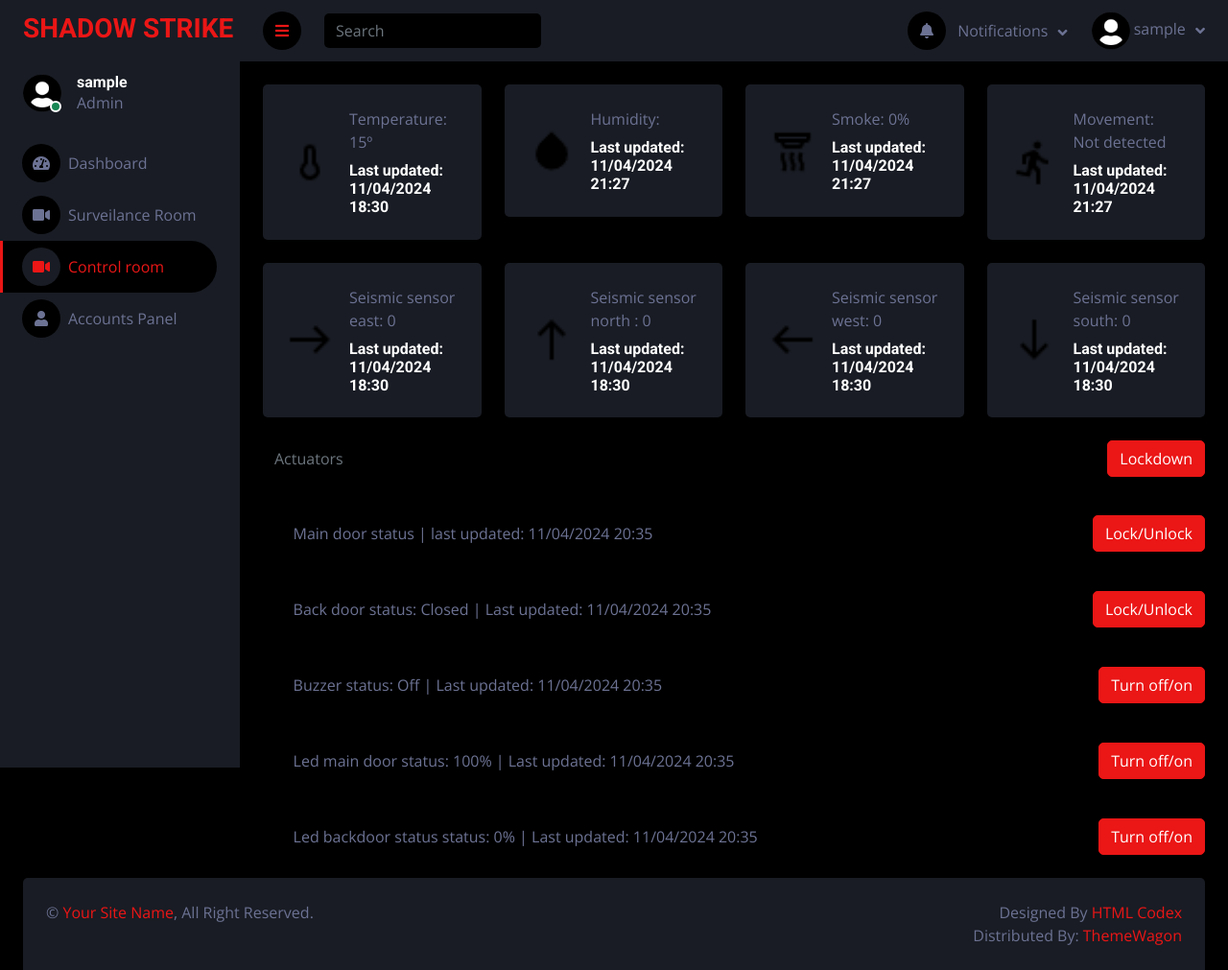
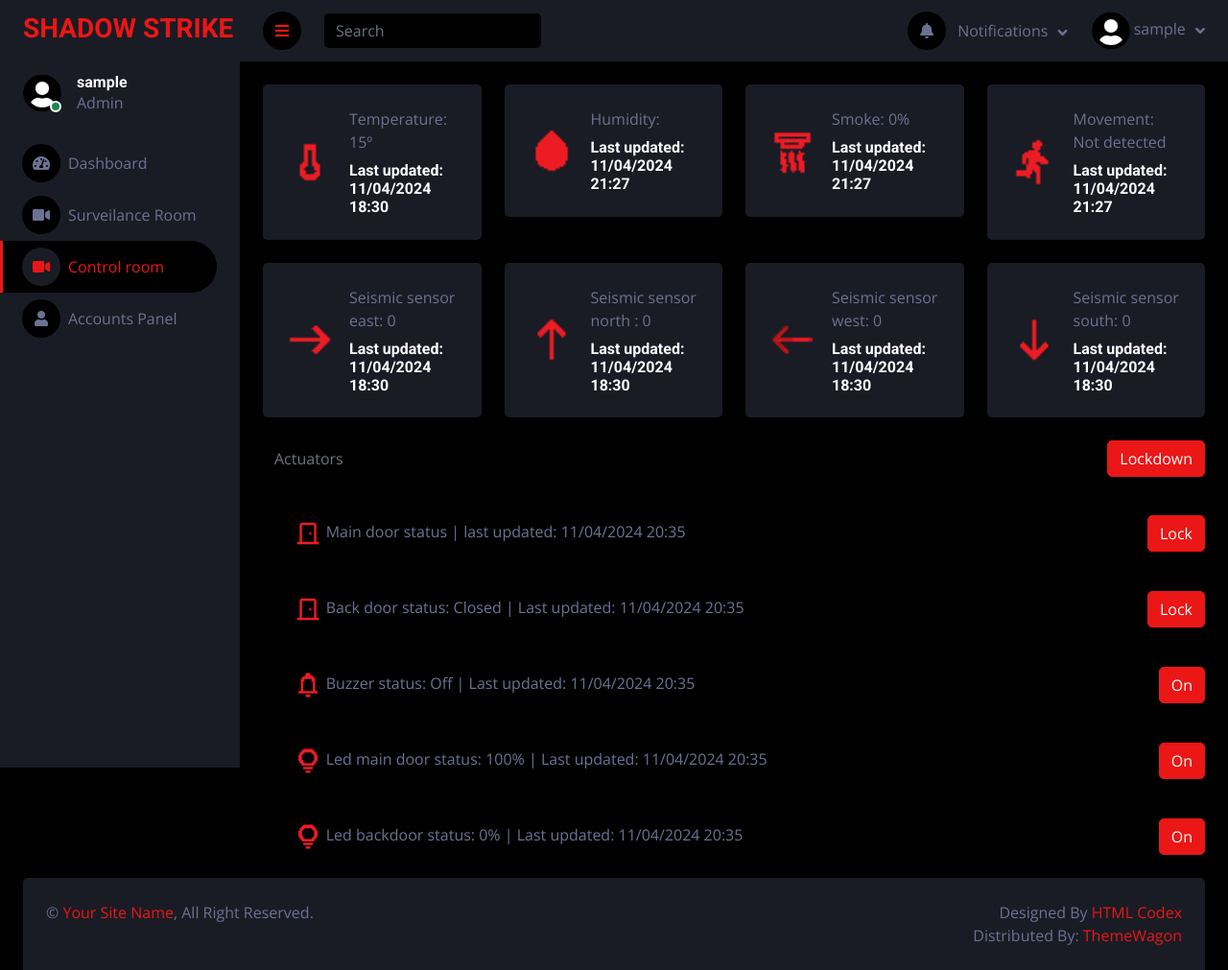
Before and after one commit to Miguel-Lopes/smart-surveillance-service, a PHP site: page /AtuadoresESensores.php in a window 1280 px wide. Shown: the whole page at 96% size. Run offline with PHP 8.4, Linux system fonts and the light colour scheme; the visitor is signed in with stand-in values (Sample User, id 1); some libraries are stand-ins or nearby versions.

Commit message:
Botões e imagens de atuadores dinamicos
Tornei os botões e icons dos atuadores dinamicos
TO DO:
Arranjar o bug do buzzer, quando carrego no botão "On" a imagem buzzerOn.png não aparece e não deteto nenhum erro no código

```diff
--- a/AtuadoresESensores.php
+++ b/AtuadoresESensores.php
@@ -45,9 +45,78 @@
     <!-- Template Stylesheet -->
     <link href="css/style.css" rel="stylesheet">
     <link rel="stylesheet" href="ourStyle.css">
+
+    <script>
+var imagesDoor = [
+    "Icons/doorClosed.png",
+    "Icons/doorOpen.png",
+];
+
+var imagesBuzzer = [
+    "Icons/buzzerOff.png",
+    "Icons/buzzerOn.png",
+];
+
+var imagesLed = [
+    "Icons/LedOff.png",
+    "Icons/LedOn.png",
+];
+
+
+var indexDoorMain = 0;
+var indexDoorSecondary = 0;
+var indexBuzzer = 0;
+var indexLedMain = 0;
+var indexLedSecondary = 0;
+
+
+function changeImageDoorMain() {
+    indexDoorMain = (indexDoorMain + 1) % imagesDoor.length;
+    document.getElementById('imageToChangeDoor').src = imagesDoor[indexDoorMain];
+}
+
+function changeImageDoorSecondary() {
+    indexDoorSecondary = (indexDoorSecondary + 1) % imagesDoor.length;
+    document.getElementById('imageToChangeDoorSecondary').src = imagesDoor[indexDoorSecondary];
+}
+
+function changeImageBuzzer() {
+    indexBuzzer = (indexBuzzer + 1) % imagesBuzzer.length;
+    document.getElementById('imageToChangeBuzzer').src = imagesBuzzer[indexBuzzer];
+}
+
+function changeImageLedMain() {
+    indexLedMain = (indexLedMain + 1) % imagesLed.length;
+    document.getElementById('imageToChangeLedMain').src = imagesLed[indexLedMain];
+}
+
+function changeImageLedSecondary() {
+    indexLedSecondary = (indexLedSecondary + 1) % imagesLed.length;
+    document.getElementById('imageToChangeLedSecondary').src = imagesLed[indexLedSecondary];
+}
+
+
+
+function changeButtonText(button) {
+    if (button.innerHTML == "Off") {
+        button.innerHTML = "On";
+    } else if(button.innerHTML == "On") {
+        button.innerHTML = "Off";
+    } else if(button.innerHTML == "Lock") {
+        button.innerHTML = "Unlock";
+    }else {
+        button.innerHTML = "Lock";
+    }
+
+}
+</script>
+
 </head>
 
 <body>
+
+
+
 
 <?php
 
@@ -305,7 +374,7 @@ $nome_Buzzer = file_get_contents("api/sensores_atuadores/Buzzer/nome.txt");
                 <div class="row g-4">
                     <div class="col-sm-6 col-xl-3">
                         <div class="bg-secondary rounded d-flex align-items-center justify-content-between p-4">
-                        <img src="Icons/temperature.png" alt="Humidity"
+                        <img src="Icons/temperature.png" alt="Temperature"
                         width="50"
                         height="50">
                             <div class="ms-3">
@@ -328,7 +397,7 @@ $nome_Buzzer = file_get_contents("api/sensores_atuadores/Buzzer/nome.txt");
                     </div>
                     <div class="col-sm-6 col-xl-3">
                         <div class="bg-secondary rounded d-flex align-items-center justify-content-between p-4">
-                        <img src="Icons/smoke.png" alt="Humidity"
+                        <img src="Icons/smoke.png" alt="Smoke"
                         width="50"
                         height="50"     >
                             <div class="ms-3">
@@ -339,7 +408,7 @@ $nome_Buzzer = file_get_contents("api/sensores_atuadores/Buzzer/nome.txt");
                     </div>
                     <div class="col-sm-6 col-xl-3">
                         <div class="bg-secondary rounded d-flex align-items-center justify-content-between p-4">
-                        <img src="Icons/movement.png" alt="Humidity"
+                        <img src="Icons/movement.png" alt="Movement"
                         width="50"
                         height="50"     >
                             <div class="ms-3">
@@ -350,7 +419,7 @@ $nome_Buzzer = file_get_contents("api/sensores_atuadores/Buzzer/nome.txt");
                     </div>
                     <div class="col-sm-6 col-xl-3">
                         <div class="bg-secondary rounded d-flex align-items-center justify-content-between p-4">
-                        <img src="Icons/east.png" alt="Humidity"
+                        <img src="Icons/east.png" alt="East seismic sensor"
                         width="50"
                         height="50">
                             <div class="ms-3">
@@ -361,7 +430,7 @@ $nome_Buzzer = file_get_contents("api/sensores_atuadores/Buzzer/nome.txt");
                     </div>
                     <div class="col-sm-6 col-xl-3">
                         <div class="bg-secondary rounded d-flex align-items-center justify-content-between p-4">
-                        <img src="Icons/north.png" alt="Humidity"
+                        <img src="Icons/north.png" alt="North seismic sensor"
                         width="50"
                         height="50">
                             <div class="ms-3">
@@ -372,7 +441,7 @@ $nome_Buzzer = file_get_contents("api/sensores_atuadores/Buzzer/nome.txt");
                     </div>
                     <div class="col-sm-6 col-xl-3">
                         <div class="bg-secondary rounded d-flex align-items-center justify-content-between p-4">
-                        <img src="Icons/west.png" alt="Humidity"
+                        <img src="Icons/west.png" alt="West seismic sensor"
                         width="50"
                         height="50"     >
                             <div class="ms-3">
@@ -383,7 +452,7 @@ $nome_Buzzer = file_get_contents("api/sensores_atuadores/Buzzer/nome.txt");
                     </div>
                     <div class="col-sm-6 col-xl-3">
                         <div class="bg-secondary rounded d-flex align-items-center justify-content-between p-4">
-                        <img src="Icons/south.png" alt="Humidity"
+                        <img src="Icons/south.png" alt="South seismic sensor"
                         width="50"
                         height="50"     >
                             <div class="ms-3">
@@ -408,8 +477,8 @@ $nome_Buzzer = file_get_contents("api/sensores_atuadores/Buzzer/nome.txt");
                                 <input class="form-check-input m-0" type="checkbox">
                                 <div class="w-100 ms-3">
                                     <div class="d-flex w-100 align-items-center justify-content-between">
-                                        <span>Main door status <?php echo $valor_Porta_Principal;?> | last updated: <?php echo $data_Porta_Principal; ?></span>
-                                        <button type="button" class="btn btn-primary ms-2">Lock/Unlock</button> <!--Fazer com que texto mude dependendo de se está trancada ou não-->
+                                        <span><img id="imageToChangeDoor" src="Icons/doorClosed.png" alt="Main door" width="30px" height="30px"> Main door status <?php echo $valor_Porta_Principal;?> | last updated: <?php echo $data_Porta_Principal; ?></span>
+                                        <button onclick="changeButtonText(this); changeImageDoorMain();" type="button" class="btn btn-primary ms-2">Lock</button> <!--Fazer com que texto mude dependendo de se está trancada ou não-->
                                     </div>
                                 </div>
                             </div>
@@ -417,8 +486,8 @@ $nome_Buzzer = file_get_contents("api/sensores_atuadores/Buzzer/nome.txt");
                                 <input class="form-check-input m-0" type="checkbox">
                                 <div class="w-100 ms-3">
                                     <div class="d-flex w-100 align-items-center justify-content-between">
-                                        <span>Back door status: <?php echo $valor_Porta_Traseira;?> | Last updated: <?php echo $data_Porta_Traseira; ?></span></span>
-                                        <button type="button" class="btn btn-primary ms-2">Lock/Unlock</button> <!--Fazer com que texto mude dependendo de se está trancada ou não-->
+                                        <span> <img id="imageToChangeDoorSecondary" src="Icons/doorClosed.png" alt="Secondary door" width="30px" height="30px"> Back door status: <?php echo $valor_Porta_Traseira;?> | Last updated: <?php echo $data_Porta_Traseira; ?></span>
+                                        <button onclick="changeButtonText(this); changeImageDoorSecondary();" type="button" class="btn btn-primary ms-2">Lock</button> <!--Fazer com que texto mude dependendo de se está trancada ou não-->
                                     </div>
                                 </div>
                             </div>
@@ -426,8 +495,8 @@ $nome_Buzzer = file_get_contents("api/sensores_atuadores/Buzzer/nome.txt");
                                 <input class="form-check-input m-0" type="checkbox">
                                 <div class="w-100 ms-3">
                                     <div class="d-flex w-100 align-items-center justify-content-between">
-                                        <span>Buzzer status: <?php echo $valor_Buzzer;?> | Last updated: <?php echo $data_Buzzer; ?></span></span>
-                                        <button type="button" class="btn btn-primary ms-2">Turn off/on</button> <!--Fazer com que texto mude dependendo de se está ligado ou não-->
+                                        <span><img id="imageToChangeBuzzer" src="Icons/buzzerOff.png" alt="Buzzer" width="30px" height="30px"> Buzzer status: <?php echo $valor_Buzzer;?> | Last updated: <?php echo $data_Buzzer; ?></span>
+                                        <button onclick="changeButtonText(this); changeImageBuzzer();" type="button" class="btn btn-primary ms-2">On</button> <!--Fazer com que texto mude dependendo de se está ligado ou não-->
                                     </div>
                                 </div>
                             </div>
@@ -435,8 +504,8 @@ $nome_Buzzer = file_get_contents("api/sensores_atuadores/Buzzer/nome.txt");
                                 <input class="form-check-input m-0" type="checkbox">
                                 <div class="w-100 ms-3">
                                     <div class="d-flex w-100 align-items-center justify-content-between">
-                                        <span>Led main door status: <?php echo $valor_led_Principal;?> | Last updated: <?php echo $data_led_Principal; ?></span>
-                                        <button type="button" class="btn btn-primary ms-2">Turn off/on</button> <!--Fazer com que texto mude dependendo de se está ligado ou não-->
+                                        <span><img id="imageToChangeLedMain" src="Icons/LedOff.png" alt="Main Led" width="30px" height="30px"> Led main door status: <?php echo $valor_led_Principal;?> | Last updated: <?php echo $data_led_Principal; ?></span>
+                                        <button onclick="changeButtonText(this); changeImageLedMain();" type="button" class="btn btn-primary ms-2">On</button> <!--Fazer com que texto mude dependendo de se está ligado ou não-->
                                     </div>
                                 </div>
                             </div>
@@ -444,8 +513,8 @@ $nome_Buzzer = file_get_contents("api/sensores_atuadores/Buzzer/nome.txt");
                                 <input class="form-check-input m-0" type="checkbox">
                                 <div class="w-100 ms-3">
                                     <div class="d-flex w-100 align-items-center justify-content-between">
-                                        <span>Led backdoor status status: <?php echo $valor_led_Traseiro;?> | Last updated: <?php echo $data_led_Traseiro; ?></span>
-                                        <button type="button" class="btn btn-primary ms-2">Turn off/on</button> <!--Fazer com que texto mude dependendo de se está ligado ou não-->
+                                        <span><img id="imageToChangeLedSecondary" src="Icons/LedOff.png" alt="Secondary Led" width="30px" height="30px"> Led backdoor status: <?php echo $valor_led_Traseiro;?> | Last updated: <?php echo $data_led_Traseiro; ?></span>
+                                        <button onclick="changeButtonText(this); changeImageLedSecondary();" type="button" class="btn btn-primary ms-2">On</button> <!--Fazer com que texto mude dependendo de se está ligado ou não-->
                                     </div>
                                 </div>
                             </div>
--- a/api/api.php
+++ b/api/api.php
@@ -39,7 +39,6 @@ file_put_contents("files/".$_POST['nome']."/log.txt", PHP_EOL . date("Y-m-d H:i:
         // Imprime erro no ecrã: "faltam parametros no GET".
         echo "faltam parametros no GET";
     }
-} else {
-
-http_response_code(403)
+} else{
+http_response_code(403);
 }
--- a/index.html
+++ b/index.html
@@ -51,11 +51,6 @@
                     width="50"
                     height="50" />
                 </a>
-
-
-
-
-
                 <div class="navbar-nav align-items-center ms-auto">
                     <div class="nav-item">
                         <a href="signin.php" class="nav-link">
```
Also changed, not shown: credentials/2211437/historico.txt (+13 -0 lines), Icons/LedOff.png (added), Icons/LedOn.png (added), Icons/buzzerOff.png (added), Icons/buzzerOn.png (added), Icons/doorClosed.png (added), Icons/doorOpen.png (added), Icons/east.png, Icons/humidity.png, Icons/humidityLow.png (renamed from Icons/humidity_low_FILL0_wght400_GRAD0_opsz24.png), Icons/humidityMid.png (renamed from Icons/humidity_mid_FILL0_wght400_GRAD0_opsz24.png), Icons/movement.png, Icons/north.png, Icons/smoke.png, 3 more files.
